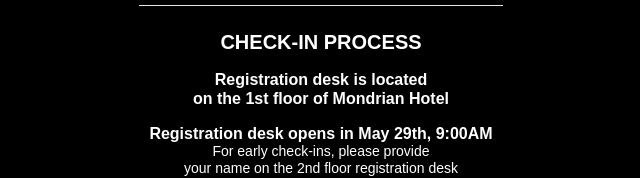
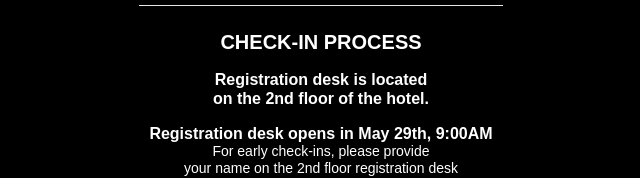
Before and after one commit to jiohjung98/netflix-squid-game-trip, a Next.js app: page /hotel in a window 1280 px wide. Shown: the part 235-413 px from the top of the page, without its empty margins (319-959 px from the left). Built offline with nearby package versions, Linux system fonts and the light colour scheme; a web font is replaced by a local one.

Commit message:
fix: hotel

```diff
--- a/src/pages/dress/index.tsx
+++ b/src/pages/dress/index.tsx
@@ -23,7 +23,7 @@
               <div className="netflix-light font-bold text-white my-auto mb-[0.5rem]" style={{ fontSize: '14px' }}>May 31</div>
               <div className="netflix-light font-bold text-white my-auto mb-[0.7rem]" style={{ fontSize: '16px' }}>Set Visit & Dinner</div>
               <div className="netflix-light text-white my-auto font-light" style={{ fontSize: '14px' }}>Channel your inner VIP from Squid Game<br/>Wear comfortable shoes, no heels,<br/>as you will be walking around the set</div>
-              <div className="font-light-italic netflix-light text-white my-auto font-light" style={{ fontSize: '14px' }}>VIP facial masks will be give out at the set in Daejeon</div>
+              <div className="font-light-italic netflix-light text-white my-auto font-light" style={{ fontSize: '14px' }}>VIP facial masks will be given out at the set in Daejeon</div>
 
       </div>
       <div className="w-full flex flex-col justify-center items-center pb-[1.5rem]">
--- a/src/pages/hotel/index.tsx
+++ b/src/pages/hotel/index.tsx
@@ -13,7 +13,7 @@
                 <hr className='w-[30%] z-10'></hr>
               </div>
               <p className="text-white mb-[1rem] font-extrabold z-10" style={{ fontSize: '20px' }}>CHECK-IN PROCESS</p>
-              <div className="netflix-light font-bold text-white my-auto mb-[1rem] z-10" style={{ fontSize: '16px' }}>Registration desk is located<br/>on the 1st floor of Mondrian Hotel</div>
+              <div className="netflix-light font-bold text-white my-auto mb-[1rem] z-10" style={{ fontSize: '16px' }}>Registration desk is located<br/>on the 2nd floor of the hotel. </div>
               <div className="netflix-light font-bold text-white my-auto z-10" style={{ fontSize: '16px' }}>Registration desk opens in May 29th, 9:00AM</div>
               <div className="netflix-light text-white my-auto z-10 font-light" style={{ fontSize: '14px' }}>For early check-ins, please provide<br/>your name on the 2nd floor registration desk</div>
               <div className="flex justify-center w-full mx-auto gray-500 my-[1.5rem] z-10">
```
